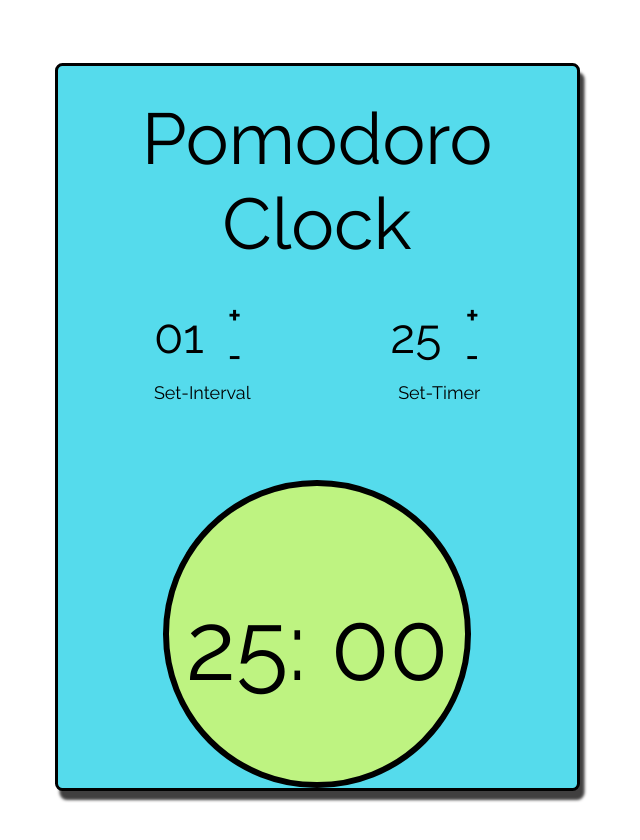
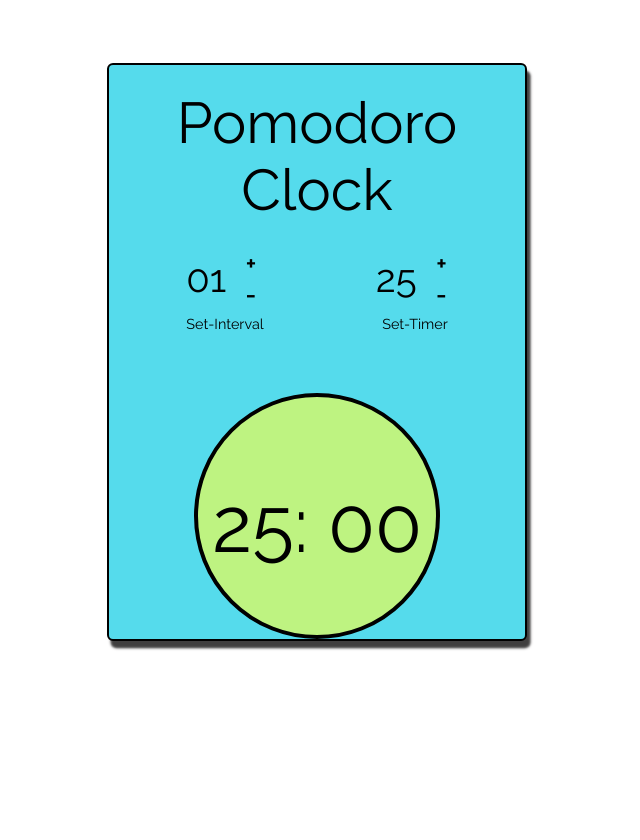
Before and after one commit to zashishz/pomodoro, a plain HTML site: page index.html in a window 1280 px wide. Shown: the whole page, without its empty margins (323-963 px from the left). After the commit the page ends 800 px from the top, so only its background shows below. Drawn offline with Linux system fonts and the light colour scheme.

Commit message:
Updated zoom

```diff
--- a/css/pomodoro.css
+++ b/css/pomodoro.css
@@ -18,7 +18,7 @@
     box-shadow: 3px 6px 2px rgb(64, 63, 63);
     font-family: 'Raleway', sans-serif;
     display: block;
-    zoom: 1.5;
+    zoom: 1.2;
 }
 
 /*
```
